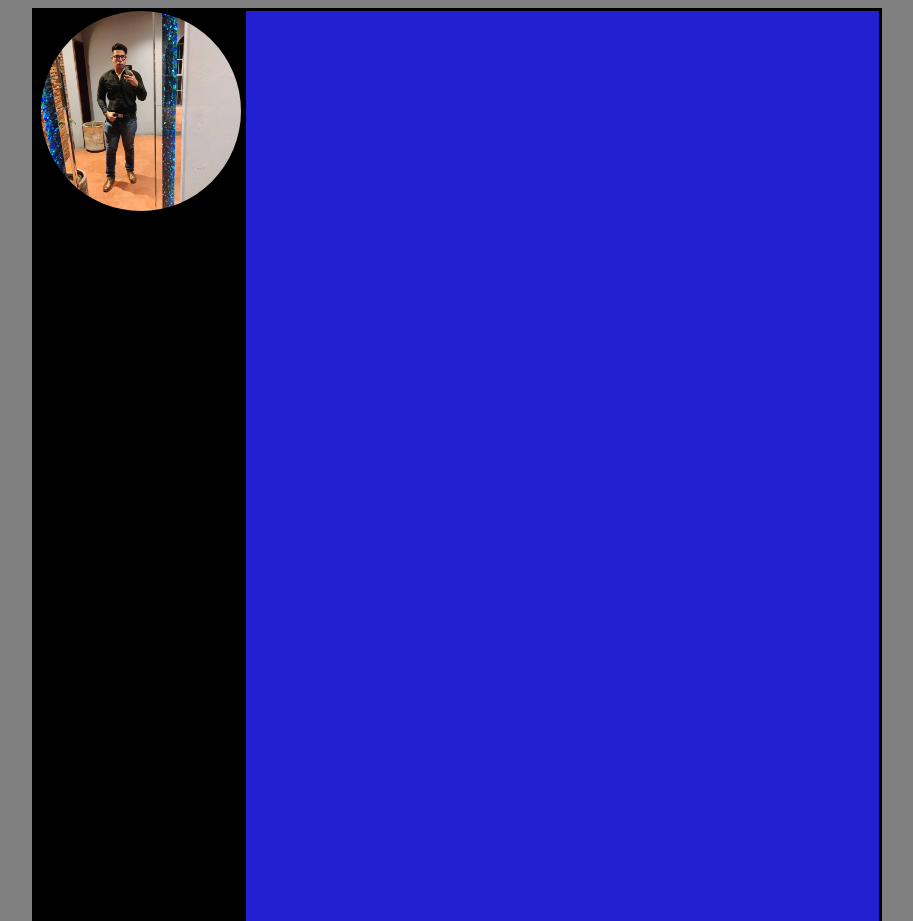
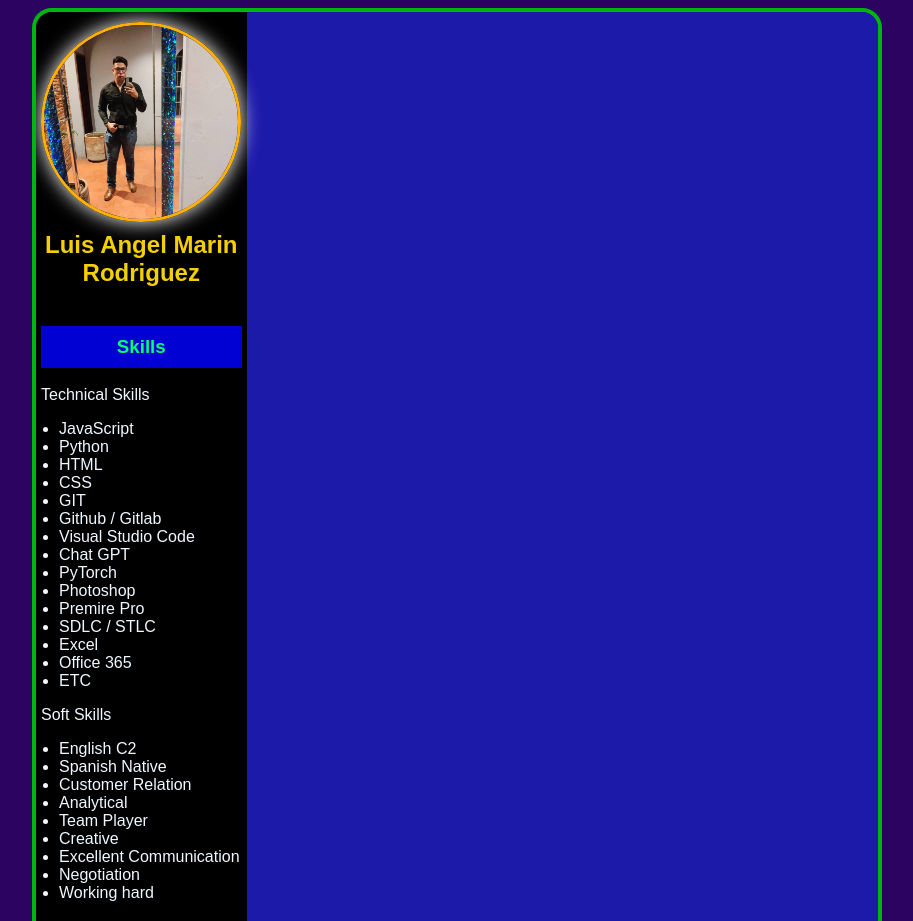
Before and after one commit to ITSECT3R/CV-Luis-Angel-M, a plain HTML site: page index.html in a window 1280 px wide. Shown: the top 921 px of the page, without its empty margins (183-1096 px from the left). Drawn offline with Linux system fonts and the light colour scheme.

Commit message:
"Added quick summary to left side of CV and upgraded CSS design"

```diff
--- a/CSS-Styles/styles.css
+++ b/CSS-Styles/styles.css
@@ -1,9 +1,11 @@
 *{
     box-sizing: border-box;
+    color: aliceblue;
+    font-family: sans-serif, system-ui, -apple-system, BlinkMacSystemFont, 'Segoe UI', Roboto, Oxygen, Ubuntu, Cantarell, 'Open Sans', 'Helvetica Neue';
 }
 
 body{
-    background-color: #808080;
+    background-color: #2c0361;
     max-width: 850px;
     display: flex;
     align-items: center;
@@ -14,32 +16,65 @@ body{
 main{
     width: 100%;
     height: 1200px;
-    border: 3px solid black;
+    border: 4px solid rgb(0, 181, 15);
     display: grid;
     grid-template-columns: repeat(4,1fr);
+    border-radius: 20px;
+    overflow: hidden;
 
 }
 
+.h2-name{
+    color: rgb(243, 207, 3);
+    text-align: center;
+    margin-top: 5px;
+}
+
+/* Left side of CV */
+
 .div-left{
-    background-color: black;
-    grid-column: span 1;
+    background-color: rgb(0, 0, 0);
+    grid-column: 1;
     display: flex;
     flex-direction: column;
     align-items: center;
-}
-
-.div-right{
-    background-color: rgb(33, 33, 209);
-    width: 100%;
-    height: 100%;
-    grid-column: span 3;
+    z-index: 10;
+    padding: 10px 5px;
 }
 
 .profile-img{
     width: 200px;
     height: 200px;
     border-radius: 100%;
-    object-fit: cover; /* Disable object-fit */
+    object-fit: cover;
     object-position: 10% 20%;
     margin: none;
+    box-shadow: 0 0 20px rgb(255, 254, 254);
+    border: 3px solid #ffb005;
+    margin-right: 0px;
+    transition: .3s ease-in-out;
 }
+
+.skills{
+    width: 100%;
+    border-radius: 5px;
+}
+
+.skills h3{
+    padding: 10px 0;
+    background-color: rgb(1, 1, 211);
+    text-align: center;
+    color: #00ff73;
+}
+
+.skills ul{
+    padding-left: 18px;
+}
+
+/* Right side of CV */
+.div-right{
+    background-color: rgb(28, 26, 169);
+    width: 100%;
+    height: 100%;
+    grid-column:  2 / 5;
+}
--- a/index.html
+++ b/index.html
@@ -7,10 +7,55 @@
     <link rel="stylesheet" href="/CSS-Styles/styles.css">
 </head>
 <body>
-    <header></header>
+    <header><nav></nav></header>
     <main>
-        <div class="div-left"><img src="/Resources/Pictures/Luis-Angel-Picture.jpg" alt="Picture of My self" class="profile-img"></div>
-        <div class="div-right"></div>
+        <div class="div-left">
+            <div>
+                <img src="/Resources/Pictures/Luis-Angel-Picture.jpg" alt="Picture of My self" class="profile-img">
+            </div>
+            <div>
+                <h2 class="h2-name">Luis Angel Marin Rodriguez</h2>
+            </div>
+            <div class="skills">
+                <h3>Skills</h3>
+                <p>Technical Skills</p>
+                <ul>
+                    <li>JavaScript</li>
+                    <li>Python</li>
+                    <li>HTML</li>
+                    <li>CSS</li>
+                    <li>GIT</li>
+                    <li>Github / Gitlab</li>
+                    <li>Visual Studio Code</li>
+                    <li>Chat GPT</li>
+                    <li>PyTorch</li>
+                    <li>Photoshop</li>
+                    <li>Premire Pro</li>
+                    <li>SDLC / STLC</li>
+                    <li>Excel</li>
+                    <li>Office 365</li>
+                    <li>ETC</li>
+                </ul>
+                <p>Soft Skills</p>
+                <ul>
+                    <li>English C2</li>
+                    <li>Spanish Native</li>
+                    <li>Customer Relation</li>
+                    <li>Analytical</li>
+                    <li>Team Player</li>
+                    <li>Creative</li>
+                    <li>Excellent Communication</li>
+                    <li>Negotiation</li>
+                    <li>Working hard</li>
+                </ul>
+            </div>
+
+
+        </div>
+
+        <div class="div-right">
+
+        </div>
     </main>
 </body>
 </html>
```
